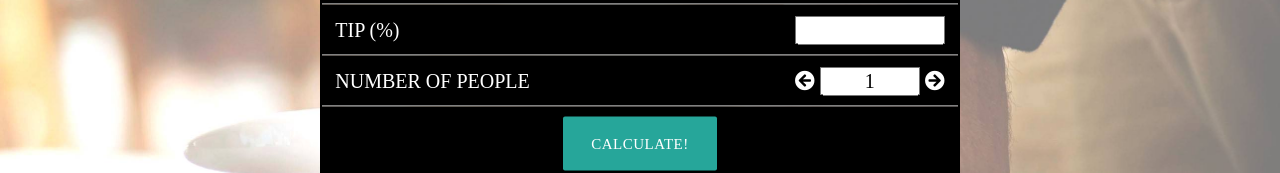
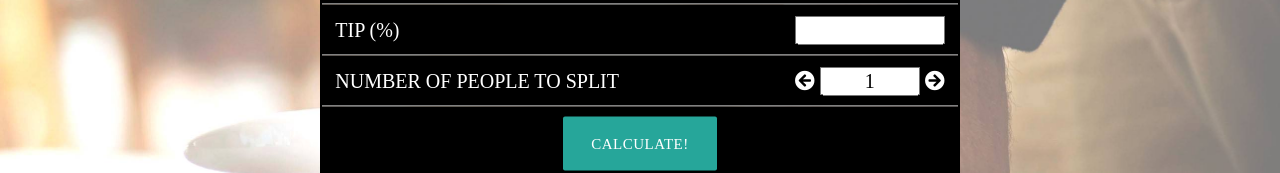
Before and after one commit to azhelle16/Tip-Me-2, a plain HTML site: page index.html in a window 1280 px wide. Shown: the part 282-455 px from the top of the page. Drawn offline with nearby package versions, Linux system fonts and the light colour scheme.

Commit message:
Added "To Split" for the number of people label

```diff
--- a/index.html
+++ b/index.html
@@ -39,7 +39,7 @@
 		</div>
 		<div class="row">
 			<div class="col s6 col1 left-align">
-				<span>NUMBER OF PEOPLE</span>
+				<span>NUMBER OF PEOPLE TO SPLIT</span>
 			</div>
 			<div class="col s6 col2 right-align">
 				<span>
```
